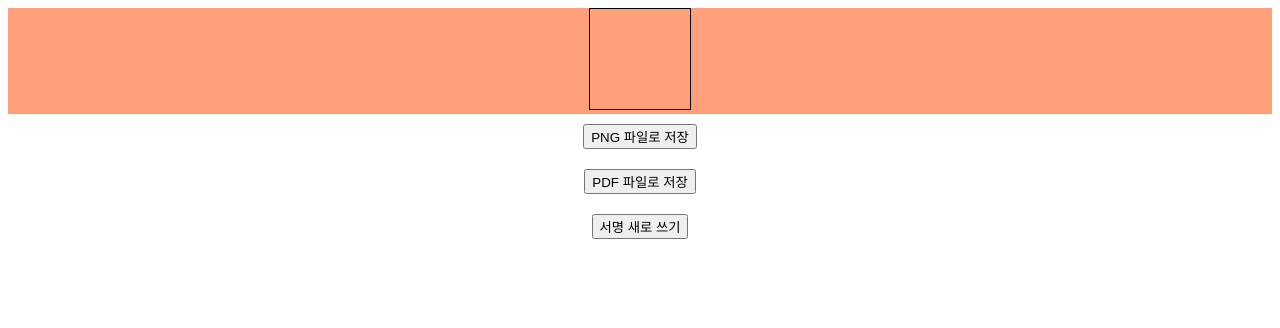
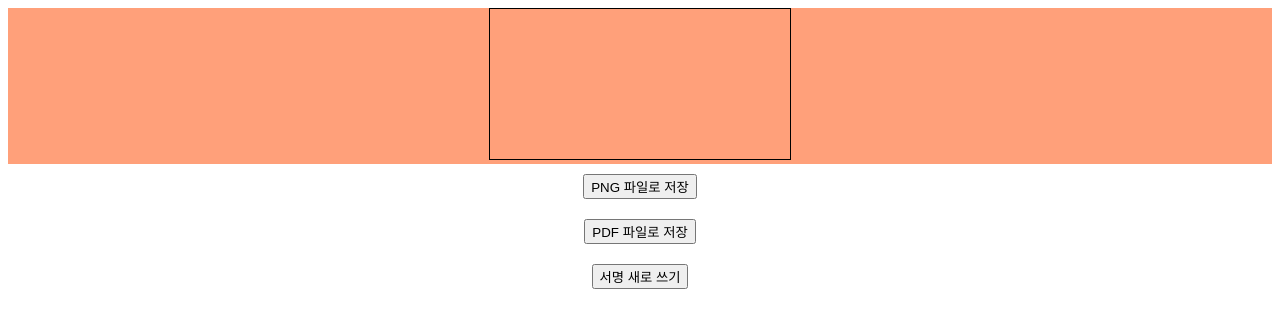
Before and after one commit to PiriKIM/SignPageHTML, a plain HTML site: page index.html in a window 1280 px wide. Both pictures are taken after a click on the button "서명 새로 쓰기". Drawn offline with nearby package versions, Linux system fonts and the light colour scheme.

Commit message:
Update index.html

```diff
--- a/index.html
+++ b/index.html
@@ -46,13 +46,10 @@
 					// canvas의 style의 height와 width를 수정하게 되면 그림이 이상하게 그려집니다.
 					// canvas 자체의 크기를 수정하면 정상 작동합니다.
 					function canvasResize() {
-						var sa = document.getElementById("signArea");
 						var signAreaWidth = window.innerWidth;
 						var signAreaHeight = window.innerHeight;
-						sa.style.width = signAreaWidth;
-						sa.style.height = signAreaHeight;
-						canvas[0].height = 100;
-						canvas[0].width = 100;
+						canvas[0].width = 300;
+						canvas[0].height = 150;
 					}
 					// pc에서 서명을 할 경우 사용되는 이벤트입니다.
 					function draw(e) {
@@ -158,7 +155,8 @@
 							});
 							$('#clear_New').click(function () {
 								//canvas 클리어 - 초기화
-								window.location.reload(true);
+								var canvas = document.getElementById("canvas");
+								canvas.getContext("2d").clearRect(0, 0, canvas.width, canvas.height);
 							});
 						},
 						onLoad: function () {
```
